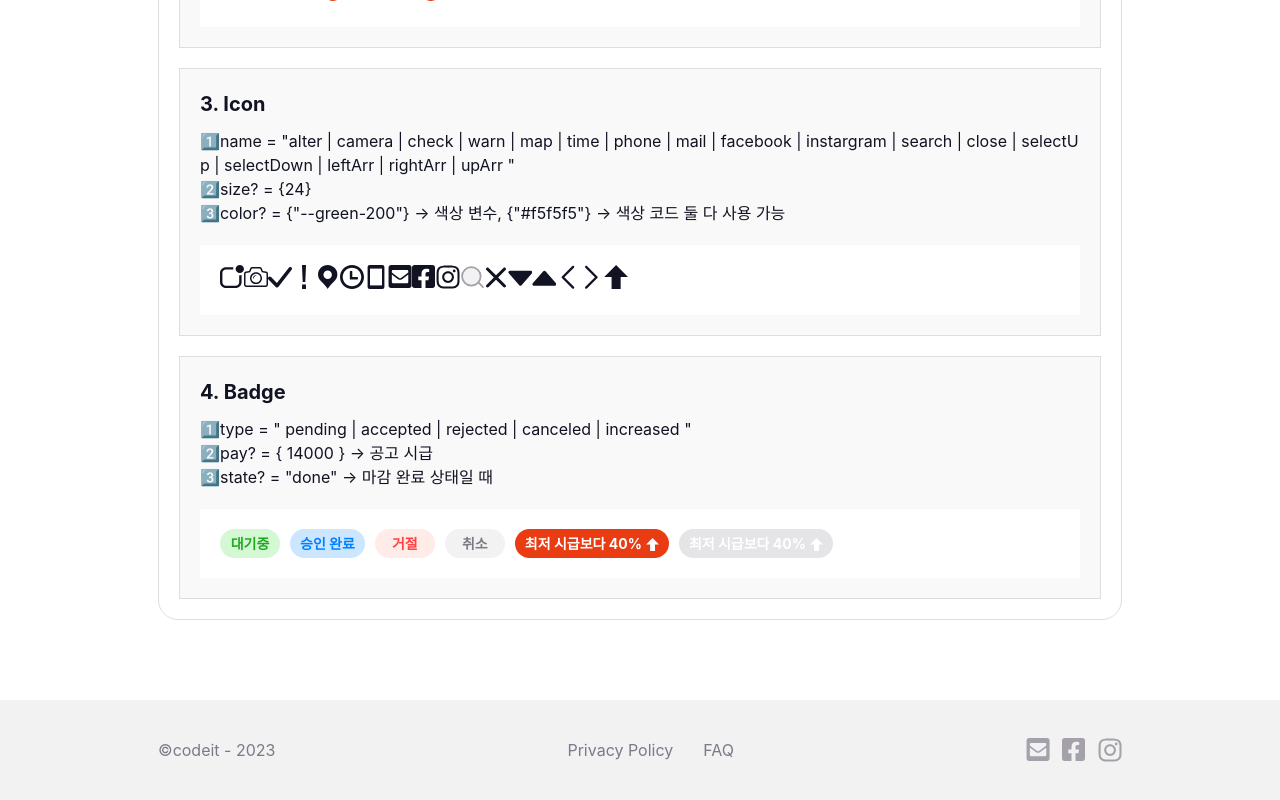
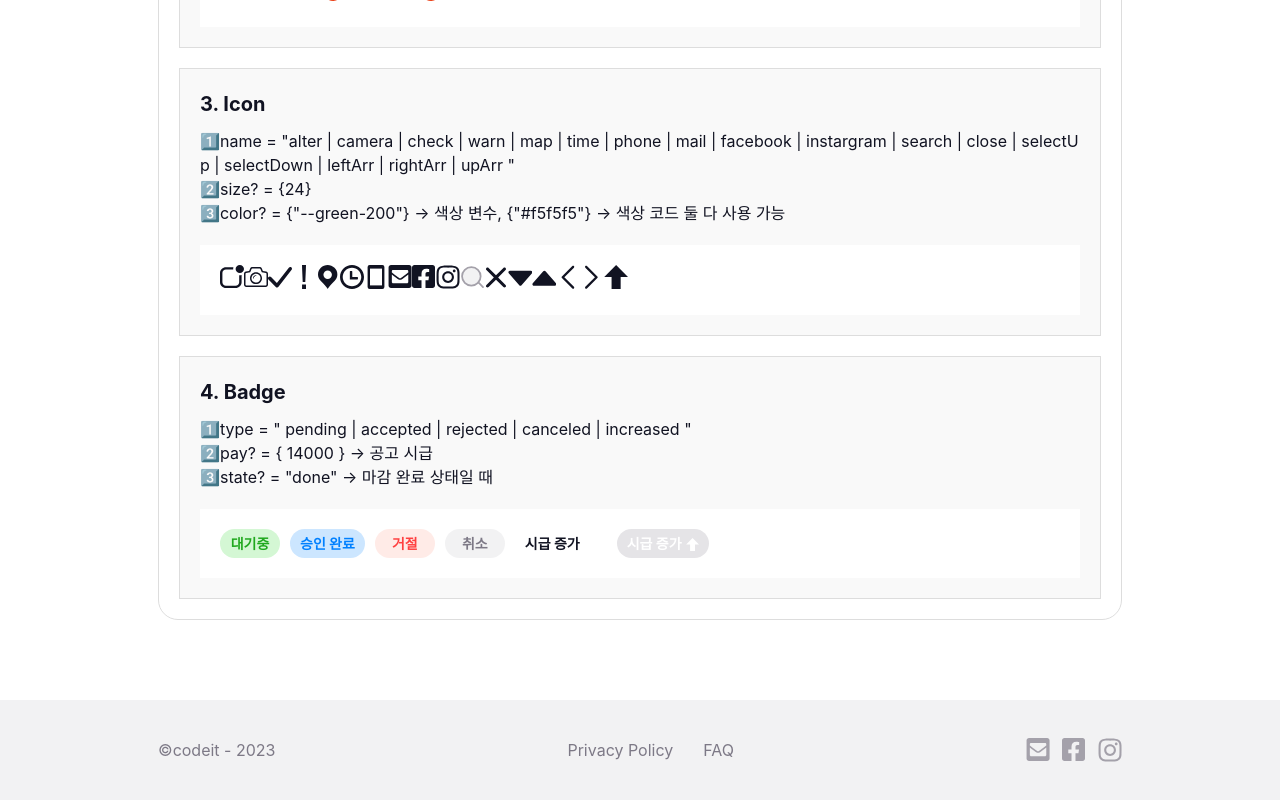
Before and after one commit to codeit-sprint12-part3/the-julge, a Next.js app: page /sample in a window 1280 px wide. Shown: the part 5157-5957 px from the top of the page. Built offline with nearby package versions, Linux system fonts and the light colour scheme; no server answers; a web font is replaced by a local one.

Commit message:
refactor: Badge update

```diff
--- a/src/components/ui/Badge.module.css
+++ b/src/components/ui/Badge.module.css
@@ -32,8 +32,12 @@
   color: var(--gray-600);
 }
 
-.badge.increased {
+.badge.increased_up {
   background-color: var(--primary);
+  color: var(--white);
+}
+.badge.increased_down {
+  background-color: var(--red-300);
   color: var(--white);
 }
 
--- a/src/components/ui/Badge.tsx
+++ b/src/components/ui/Badge.tsx
@@ -7,11 +7,10 @@ type StateType = "done";
 
 interface BadgeProps {
   type: BadgeType;
-  pay?: number;
   state?: StateType;
+  originalHourlyPay?: number;
+  hourlyPay?: number;
 }
-
-const MINIMUM_PAY_2025 = 10030;
 
 const badgeText: Record<BadgeType, string> = {
   pending: "대기중",
@@ -21,16 +20,23 @@ const badgeText: Record<BadgeType, string> = {
   increased: "시급 증가",
 };
 
-export default function Badge({ type, pay, state }: BadgeProps) {
+export default function Badge({ type, hourlyPay, state, originalHourlyPay }: BadgeProps) {
   let text = badgeText[type];
+  let additionalStyle = "";
 
-  if (type === "increased" && pay) {
-    const increaseRate = Math.round(((pay - MINIMUM_PAY_2025) / MINIMUM_PAY_2025) * 100);
-    text = `최저 시급보다 ${increaseRate}%`;
+  if (type === "increased" && hourlyPay && originalHourlyPay) {
+    const increaseRate = Math.round(((hourlyPay - originalHourlyPay) / originalHourlyPay) * 100);
+    text = `기존 시급보다 ${increaseRate}%`;
+
+    additionalStyle = increaseRate >= 50 ? styles.increased_up : styles.increased_down;
   }
 
   return (
-    <span className={`${styles.badge} ${styles[type]} ${state === "done" ? styles.done : ""}`}>
+    <span
+      className={`${styles.badge} ${styles[type]} ${
+        state === "done" ? styles.done : ""
+      } ${additionalStyle}`}
+    >
       {text}
       {type === "increased" && (
         <Icon name="upArr" size={13} color={"white"} className={styles.upArr} />
--- a/src/components/ui/PostCard.tsx
+++ b/src/components/ui/PostCard.tsx
@@ -39,7 +39,13 @@ const PostCard = ({ data }: PostCardProps) => {
           </ul>
           <div className={styles.price}>
             <p>{hourlyPay.toLocaleString()}원</p>
-            <Badge type="increased" pay={hourlyPay} />
+            {hourlyPay > shop.item.originalHourlyPay && (
+              <Badge
+                type="increased"
+                hourlyPay={hourlyPay}
+                originalHourlyPay={shop.item.originalHourlyPay}
+              />
+            )}
           </div>
         </div>
       </Link>
```
